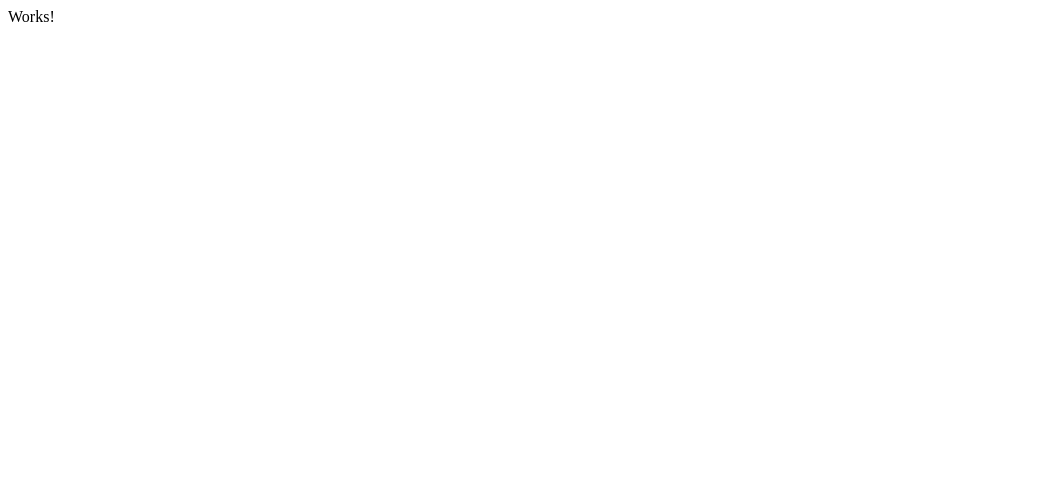
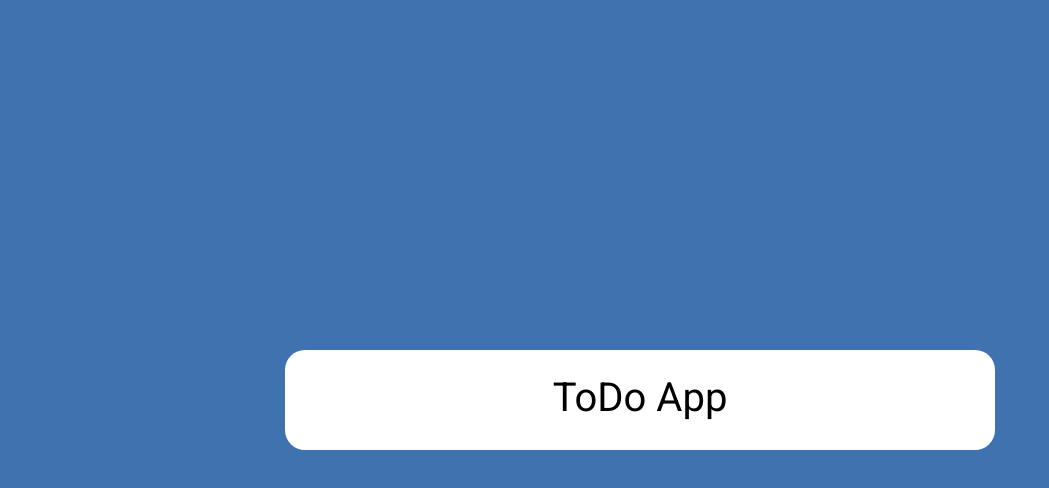
Before and after one commit to Aintripin/ToDoList, a React (Vite) app in the folder toDoList/: page / in a window 1280 px wide. Shown: the top 488 px of the page, without its empty margins (0-1049 px from the left). Built offline with nearby package versions, Linux system fonts and the light colour scheme.

Commit message:
finally fixed some bugs

```diff
--- /dev/null
+++ b/toDoList/src/data/stores/useToDoStore.ts
@@ -0,0 +1,35 @@
+import create from "zustand";
+
+interface Task {
+
+    id: string;
+    title: string;
+    createdAt: number;
+
+}
+
+interface ToDoStore {
+    tasks: Task[];
+    createTask: (title: string) => void;
+    updateTask: (id: string, title: string) => void;
+    removeTask: (id: string) => void;
+}
+
+// export const useToDoStore = create<ToDoStore>((set, get) => ({
+//     tasks: [],
+//     createTask: (title) => {
+//         const { tasks } => get();
+//     },
+//     updateTask: (id, title) => {},
+//     removeTask: (id) => {},
+// }));
+
+
+export const useToDoStore = create<ToDoStore>((set, get) => ({
+    tasks: [],
+    createTask: (title) => {
+        const { tasks } = get();
+    },
+    updateTask: (id, title) => {},
+    removeTask: (id) => {},
+}));
--- a/toDoList/src/main.tsx
+++ b/toDoList/src/main.tsx
@@ -1,6 +1,9 @@
 import React from 'react';
 import ReactDOM from 'react-dom/client';
 import { App } from './views/App';
+
+import "./views/styles/reset.scss";
+import "./views/styles/common.scss";
 
 ReactDOM.createRoot(document.getElementById('root')!).render(
   <React.StrictMode>
--- a/toDoList/src/views/App/index.module.scss
+++ b/toDoList/src/views/App/index.module.scss
@@ -0,0 +1,12 @@
+.article {
+    background: white;
+    min-width: 600px;
+    border-radius: 20px;
+    padding: 20px 55px;
+
+    &Title{
+        font-size: 40px;
+        margin-bottom: .3rem;
+        text-align: center;
+    }
+}
--- a/toDoList/src/views/App/index.tsx
+++ b/toDoList/src/views/App/index.tsx
@@ -1,9 +1,36 @@
 import React from "react";
+import styles from "./index.module.scss";
+import { useToDoStore } from "../../data/stores/useToDoStore";
 
 export const App: React.FC = () => {
+
+    console.log(useToDoStore);
+
+
+    const [
+        tasks,
+        createTask,
+        updateTask,
+        removeTask,
+    ] = useToDoStore(state => [
+        state.tasks,
+        state.createTask,
+        state.updateTask,
+        state.removeTask,
+    ]);
+
+    createTask("sample text");
+
     return (
-        <article>
-            Works!
+        <article className = {styles.article}>
+            <h1 className = {styles.articleTitle}>ToDo App</h1>
+            <section className = {styles.articleSection}>
+
+            </section>
+
+            <section className = {styles.articleSection}>
+
+            </section>
         </article>
     );
 };
--- /dev/null
+++ b/toDoList/src/views/styles/common.scss
@@ -0,0 +1,12 @@
+@import url('https://fonts.googleapis.com/css2?family=Inter:wght@300;400;700&family=Roboto:wght@400;500&display=swap');
+
+body {
+    font: 16px/1.4 'Roboto', sans-serif;
+    background: #3F72AF;
+    min-height: 100vh;
+    padding: 1rem;
+    box-sizing: border-box;
+    display: flex;
+    align-items: center;
+    justify-content: center;
+}
--- /dev/null
+++ b/toDoList/src/views/styles/reset.scss
@@ -0,0 +1,43 @@
+html, body, div, span, applet, object, iframe,
+h1, h2, h3, h4, h5, h6, p, blockquote, pre,
+a, abbr, acronym, address, big, cite, code,
+del, dfn, em, img, ins, kbd, q, s, samp,
+small, strike, strong, sub, sup, tt, var,
+b, u, i, center,
+dl, dt, dd, ol, ul, li,
+fieldset, form, label, legend,
+table, caption, tbody, tfoot, thead, tr, th, td,
+article, aside, canvas, details, embed,
+figure, figcaption, footer, header, hgroup,
+menu, nav, output, ruby, section, summary,
+time, mark, audio, video {
+	margin: 0;
+	padding: 0;
+	border: 0;
+	font-size: 100%;
+	font: inherit;
+	vertical-align: baseline;
+}
+/* HTML5 display-role reset for older browsers */
+article, aside, details, figcaption, figure,
+footer, header, hgroup, menu, nav, section {
+	display: block;
+}
+body {
+	line-height: 1;
+}
+ol, ul {
+	list-style: none;
+}
+blockquote, q {
+	quotes: none;
+}
+blockquote:before, blockquote:after,
+q:before, q:after {
+	content: '';
+	content: none;
+}
+table {
+	border-collapse: collapse;
+	border-spacing: 0;
+}
```
